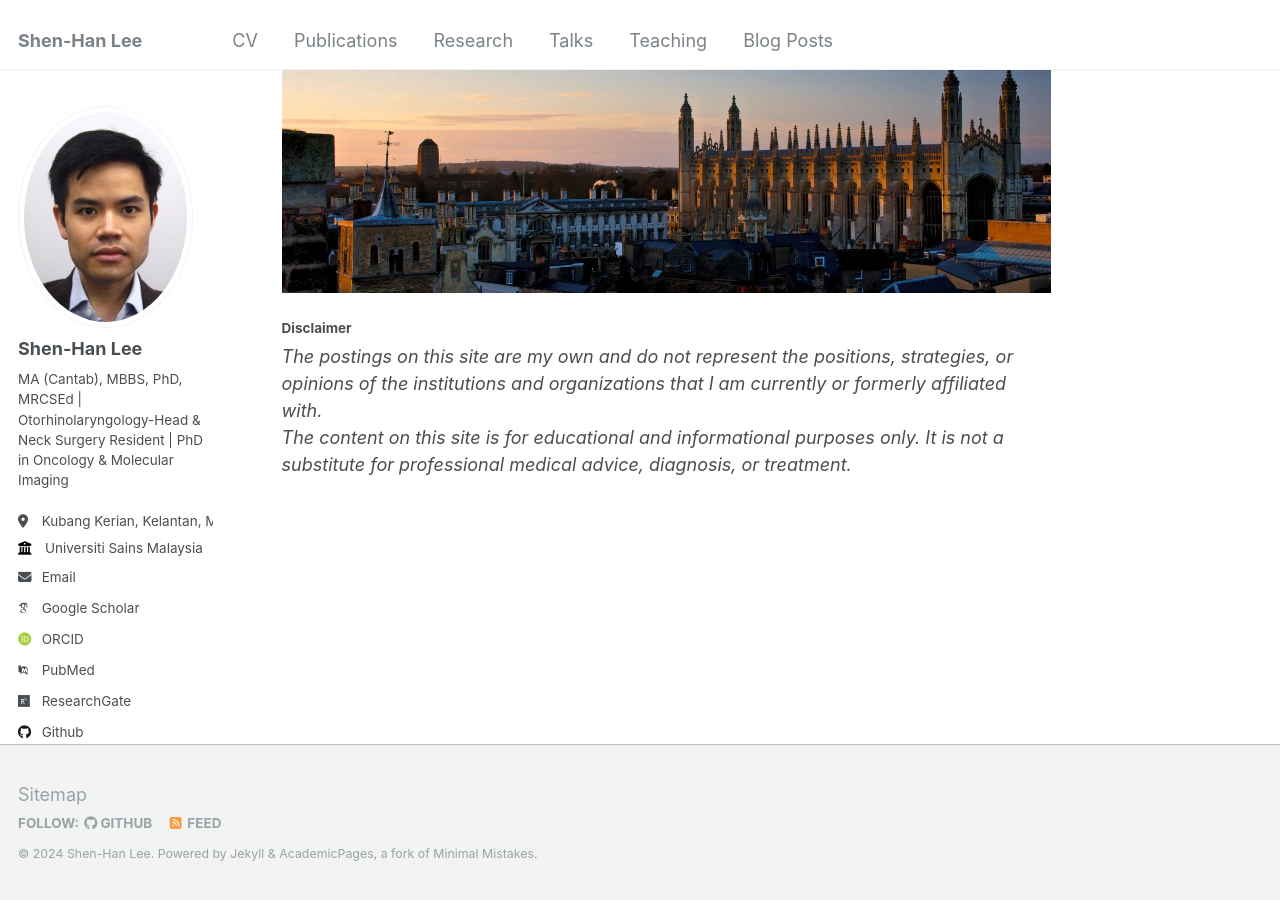
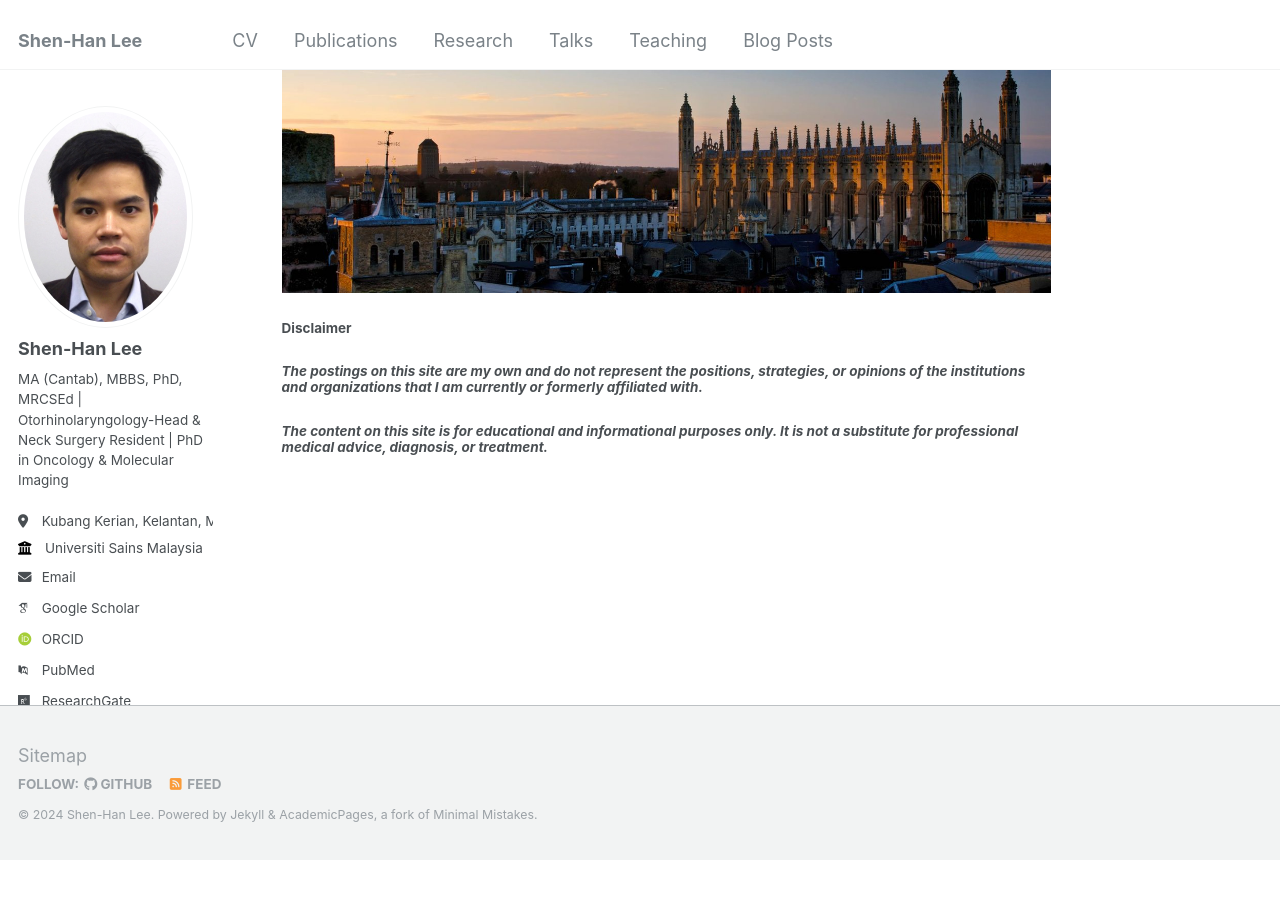
Before and after one commit to shenhanlee/shenhanlee.github.io, a Jekyll site: the page built from _pages/about.md, in a window 1280 px wide and 900 px high, scrolled down 1195 px. Built offline with Jekyll 4.4.1, drawn with Linux system fonts in a browser that asks for light colours; some web fonts are replaced; after the commit the page ends 2055 px from its top, so only the background shows below that.

Commit message:
Merge remote-tracking branch 'origin/master'

```diff
--- a/_pages/about.md
+++ b/_pages/about.md
@@ -24,5 +24,6 @@ Thank you for visiting and exploring my website. Please feel free to contact me
 ![Picture of University of Cambridge](/images/Cambridge.jpeg)
 
 ##### <b>Disclaimer</b>
-<i>The postings on this site are my own and do not represent the positions, strategies, or opinions of the institutions and organizations that I am currently or formerly affiliated with.</i>
-<i>The content on this site is for educational and informational purposes only. It is not a substitute for professional medical advice, diagnosis, or treatment.</i>
+<h4><i>The postings on this site are my own and do not represent the positions, strategies, or opinions of the institutions and organizations that I am currently or formerly affiliated with.</i></h4>
+
+<h4><i>The content on this site is for educational and informational purposes only. It is not a substitute for professional medical advice, diagnosis, or treatment.</i></h4>
```
